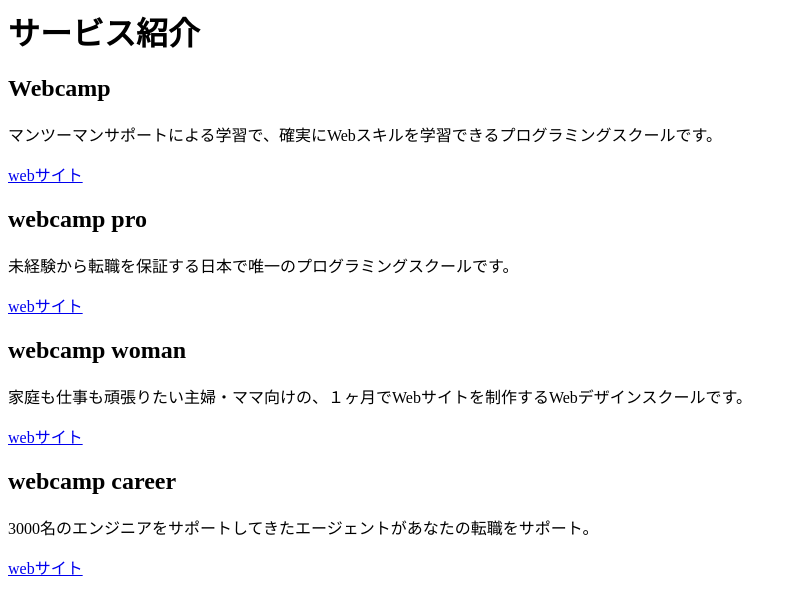
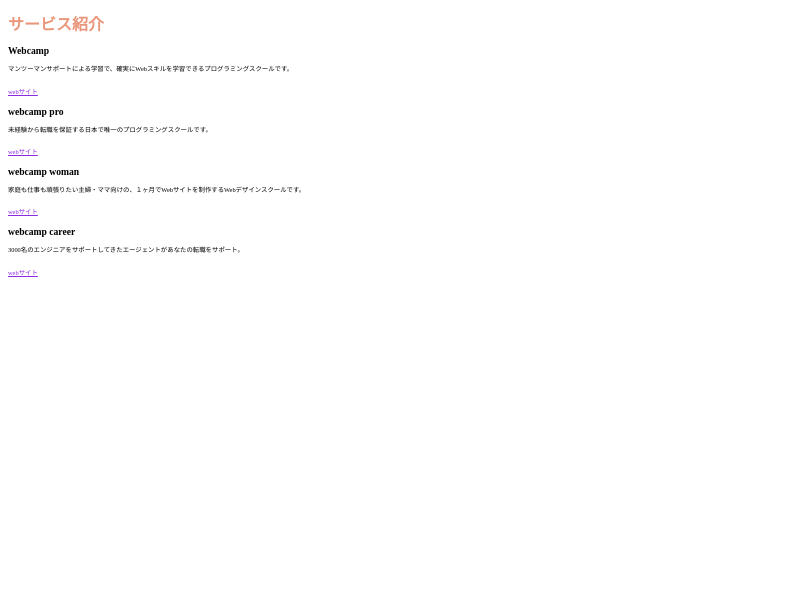
Before and after one commit to satoru-koyama/chapter2_exercise, a plain HTML site: page index.html in a window 1280 px wide. Shown: the whole page, without its empty margins (0-797 px from the left). Drawn offline with Linux system fonts and the light colour scheme.

Commit message:
[Add] HTMLとCSSの紐づけ

```diff
--- a/index.html
+++ b/index.html
@@ -1,3 +1,11 @@
+<!DOCTYPE html>
+<html lang="ja">
+  <head>
+    <meta charset="UTF-8" />
+    <title>Webcampサービス紹介</title>
+    <link rel="stylesheet" href="style.css" />
+  </head>
+  <body>
     <h1>サービス紹介</h1>
     <h2>Webcamp</h2>
     <p>マンツーマンサポートによる学習で、確実にWebスキルを学習できるプログラミングスクールです。</p>
@@ -11,3 +19,5 @@
     <h2>webcamp career</h2>
     <p>3000名のエンジニアをサポートしてきたエージェントがあなたの転職をサポート。</p>
     <a href="https://web-camp.io/">webサイト</a>
+  </body>
+</html>
--- a/style.css
+++ b/style.css
@@ -0,0 +1,17 @@
+h1 {
+  font-size: 100%;
+  color: darksalmon;
+}
+
+h2 {
+  font-size: 60%;
+}
+
+p {
+  font-size: 40%;
+}
+
+a {
+  font-size: 40%;
+  color: blueviolet;
+}
```
Lines whose indentation alone changed are shown as unchanged.
